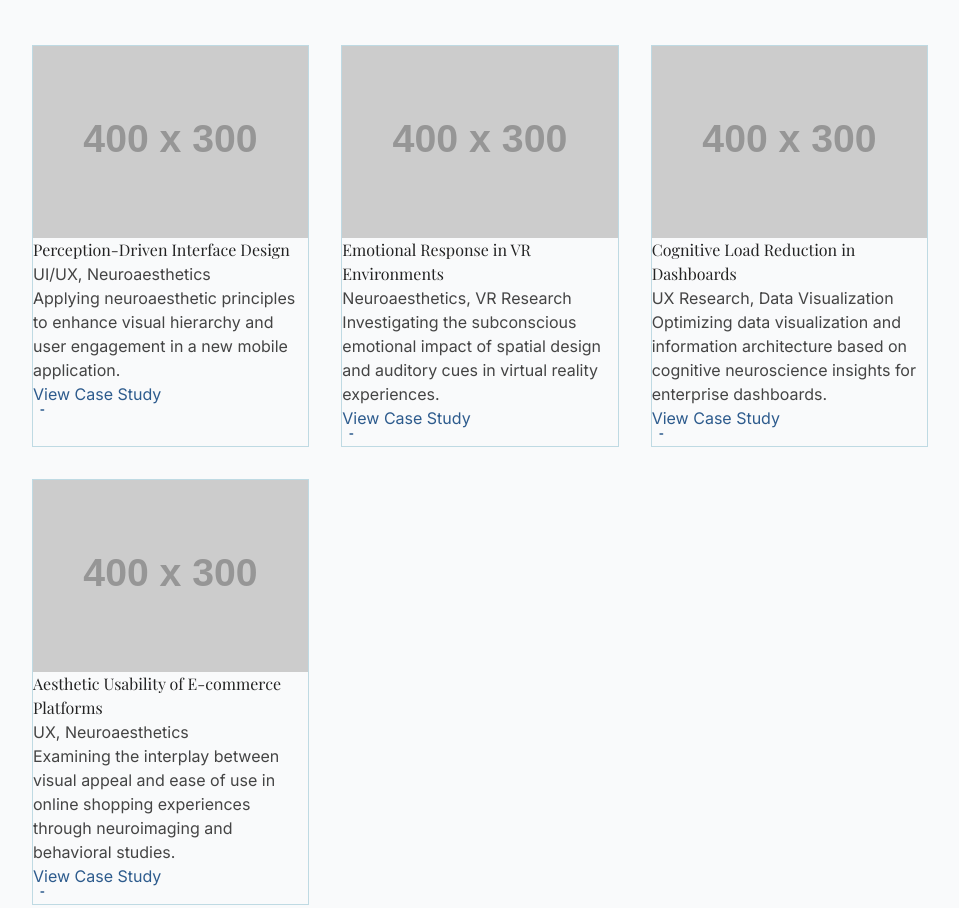
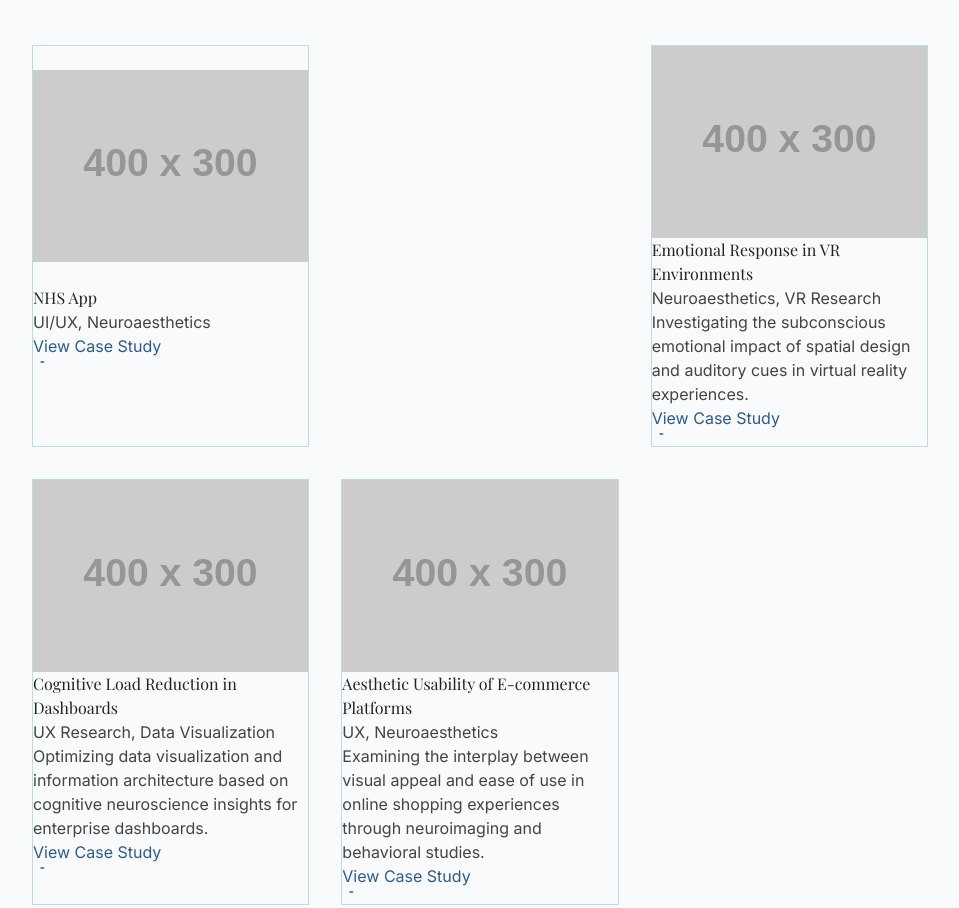
Before and after one commit to priya-rajp/priya-rajp.github.io, a plain HTML site: page index.html in a window 1280 px wide. Shown: the part 4138-5046 px from the top of the page, without its empty margins (160-1119 px from the left). Drawn offline with nearby package versions, Linux system fonts and the light colour scheme; placeholder pictures from the web are drawn by us.

Commit message:
Update index.html

```diff
--- a/index.html
+++ b/index.html
@@ -467,21 +467,19 @@
             <h2 class="section-title">Case Studies</h2>
             <div class="grid grid-cols-1 md:grid-cols-2 lg:grid-cols-3 gap-8 max-w-4xl mx-auto">
                 <div class="case-study-card">
-                    <img src="https://placehold.co/400x300/2D5B8D/ffffff?text=Case+Study+1" alt="Case Study 1 Thumbnail" class="w-full h-48 object-cover" onerror="this.onerror=null;this.src='https://placehold.co/400x300/2D5B8D/ffffff?text=Case+Study+1';">
+                    <br><img src="https://placehold.co/400x300/2D5B8D/ffffff?text=Case+Study+1" alt="Case Study 1 Thumbnail" class="w-full h-48 object-cover" onerror="this.onerror=null;this.src='https://placehold.co/400x300/2D5B8D/ffffff?text=Case+Study+1';"></br>
                     <div class="case-study-card-content">
-                        <h3 class="case-study-card-title">Perception-Driven Interface Design</h3>
+                        <h3 class="case-study-card-title">NHS App</h3>
                         <p class="case-study-card-category">UI/UX, Neuroaesthetics</p>
-                        <p class="case-study-card-description">
-                            Applying neuroaesthetic principles to enhance visual hierarchy and user engagement in a new mobile application.
-                        </p>
+
                         <a href="#" class="case-study-card-link">
                             View Case Study
-                            <svg class="w-4 h-4 ml-1" fill="none" stroke="currentColor" viewBox="0 0 24 24" xmlns="http://www.w3.org/2000/svg"><path stroke-linecap="round" stroke-linejoin="round" stroke-width="2" d="M10 6H6a2 0 00-2 2v10a2 0 002 2h10a2 0 002-2v-4M14 4h6m0 0v6m0-6L10 14"></path></svg>
+                            <svg class="w-4 h-4 ml-1" fill="none" stroke="currentColor" viewBox="0 0 24 24" xmlns="https://priya-rajp.github.io/nhs.html"><path stroke-linecap="round" stroke-linejoin="round" stroke-width="2" d="M10 6H6a2 0 00-2 2v10a2 0 002 2h10a2 0 002-2v-4M14 4h6m0 0v6m0-6L10 14"></path></svg>
                         </a>
                     </div>
                 </div>
 
-                <div class="case-study-card">
+                <br><div class="case-study-card">
                     <img src="https://placehold.co/400x300/2D5B8D/ffffff?text=Case+Study+2" alt="Case Study 2 Thumbnail" class="w-full h-48 object-cover" onerror="this.onerror=null;this.src='https://placehold.co/400x300/2D5B8D/ffffff?text=Case+Study+2';">
                     <div class="case-study-card-content">
                         <h3 class="case-study-card-title">Emotional Response in VR Environments</h3>
@@ -524,7 +522,7 @@
                             <svg class="w-4 h-4 ml-1" fill="none" stroke="currentColor" viewBox="0 0 24 24" xmlns="http://www.w3.org/2000/svg"><path stroke-linecap="round" stroke-linejoin="round" stroke-width="2" d="M10 6H6a2 0 00-2 2v10a2 0 002 2h10a2 0 002-2v-4M14 4h6m0 0v6m0-6L10 14"></path></svg>
                         </a>
                     </div>
-                </div>
+                </div></br>
             </div>
         </div>
     </section>
```
